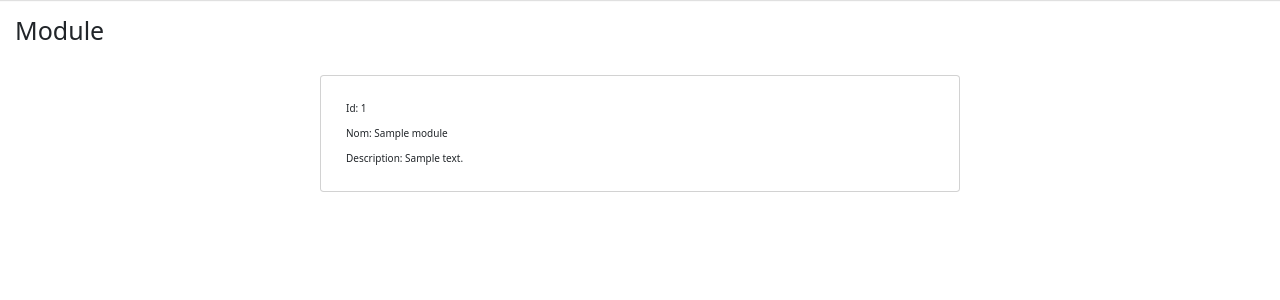
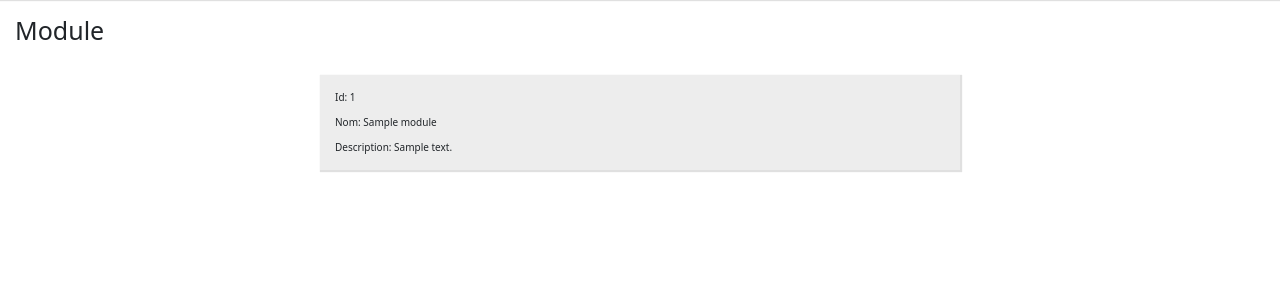
Before and after one commit to Noziho/test_module_IOT, a Symfony app: template templates/module/show.html.twig in a window 1280 px wide. Shown: the part 55-355 px from the top of the page. Run offline with Twig, Linux system fonts and the light colour scheme; the template is opened without the code that fills it: most values are stand-ins (such as "Sample title", 1, 10 or a date in 2020); style sheets or scripts are compiled from the project's sources; some libraries are stand-ins or nearby versions.

Commit message:
style rework + add edit and delete for module

```diff
--- a/assets/js/app.js
+++ b/assets/js/app.js
@@ -30,6 +30,7 @@ function generateCharts(r)
     for (let i = 0; i < modules.length; i++) {
         let canvas = document.createElement('canvas');
         canvas.id = "canvas" + i;
+        if (card[i]) {
             card[i].append(canvas);
 
             let ctx = document.getElementById('canvas' + i);
@@ -58,6 +59,8 @@ function generateCharts(r)
                     }
                 })
             )
+        }
+
     }
 }
 /**
--- a/assets/styles/app.css
+++ b/assets/styles/app.css
@@ -48,9 +48,8 @@ header > div > a {
     border-radius: 3px;
     background: #151580;
     color: #F1F1F1;
-    padding: 1rem;
     width: 15%;
-    font-size: 1.6rem;
+    font-size: 1.4rem;
     font-weight: bold;
     transition: 0.3s;
 }
@@ -92,3 +91,10 @@ header > div > a {
     width: 100%;
     margin-top: 4rem;
 }
+
+.module, form {
+    background: #ededed;
+    box-shadow: rgba(0, 0, 0, 0.12) 1px 1px 1px 1px;
+    padding: 4rem;
+
+}
--- a/templates/module/index.html.twig
+++ b/templates/module/index.html.twig
@@ -24,7 +24,7 @@
 
                 {% set lastHistory = module.operatingHistory|last %}
 
-                <div class="card m-2">
+                <div class="card m-2 p-4">
                     <div class="card-body w-100">
                         <h3 class="card-title">{{ module.name }}</h3>
                         <p class="card-text id"> id: {{ module.id }}</p>
@@ -34,6 +34,7 @@
                         <p class="dataConsumed">Données consommées (go): {{ lastHistory.consumedData|default("") }}</p>
                         <p class="sentData">Données envoyées (go): {{ lastHistory.dataSent|default("") }}</p>
                         <a href="{{ path('app_module_show', {'id': module.id}) }}" class="btn btn-primary">Voir</a>
+                        <a href="{{ path('app_module_edit', {'id': module.id}) }}" class="btn btn-primary">Modifier</a>
                     </div>
                 </div>
 
@@ -51,7 +52,7 @@
 
 
     {% else %}
-    <h1>Aucun module n'a été trouvé vueillez en crééé</h1>
+    <h1>Aucun module n'a été trouvé</h1>
     <div class="container">
         <div class="btn_container">
             <button class="btn" id="automatic_btn">Créer 10 module (automatique)</button>
--- a/templates/module/new.html.twig
+++ b/templates/module/new.html.twig
@@ -3,7 +3,7 @@
 {% block title %}New Module{% endblock %}
 
 {% block body %}
-    <h1>Create new Module</h1>
+    <h1 class="p-4">Création de module</h1>
 
     <div class="container-fluid mt-4 w-50">
         {% form_theme form 'bootstrap_5_layout.html.twig' %}
--- a/templates/module/show.html.twig
+++ b/templates/module/show.html.twig
@@ -5,8 +5,8 @@
 {% block body %}
     <h1 class="m-4">Module</h1>
 
-    <div class="card m-2 w-50 m-auto p-4 mt-5">
-        <div class="card-body">
+    <div class="module m-2 w-50 m-auto p-4 mt-5">
+        <div>
                 <p class="card-text">Id: {{ module.id }}</p>
                 <p class="card-text">Nom: {{ module.name }}</p>
                 <p class="card-text">Description: {{ module.description }}</p>
```
Also changed, not shown: templates/module/edit.html.twig (+6 -4 lines). Lines whose indentation alone changed are shown as unchanged.
